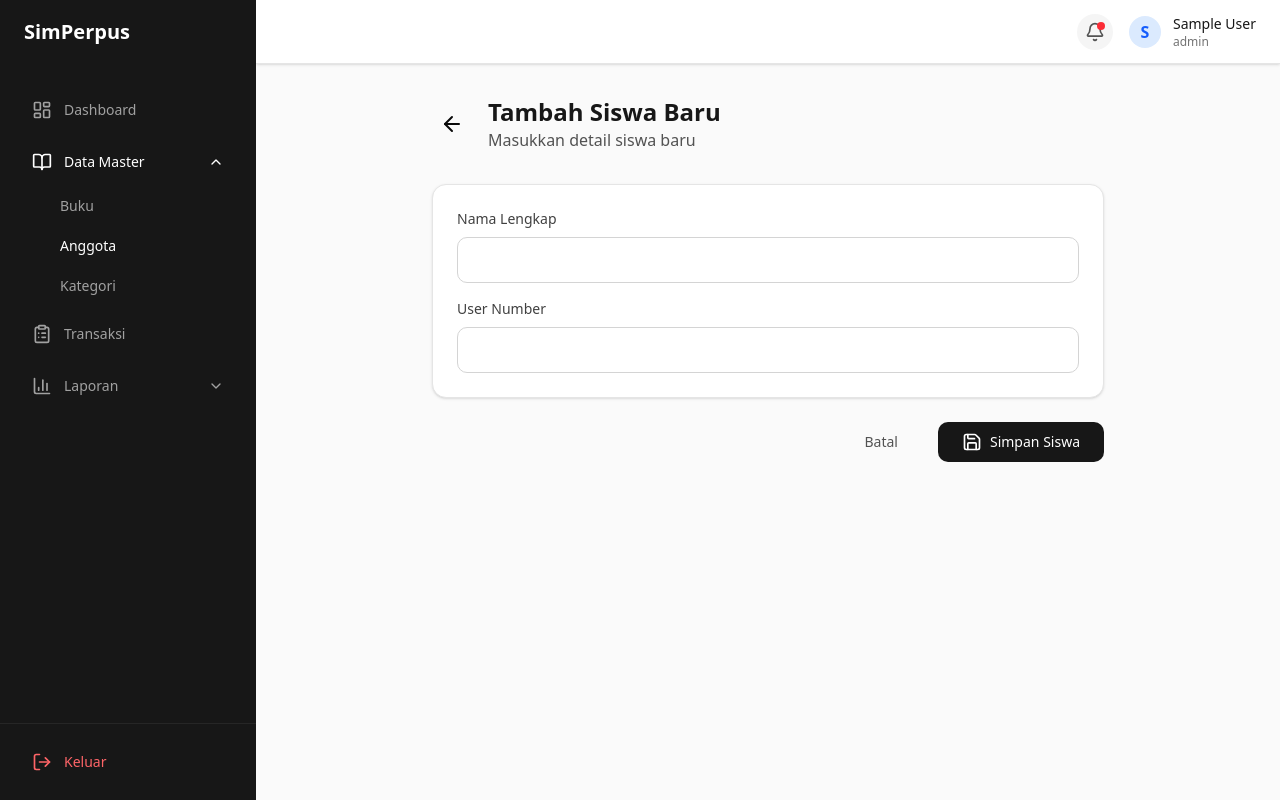
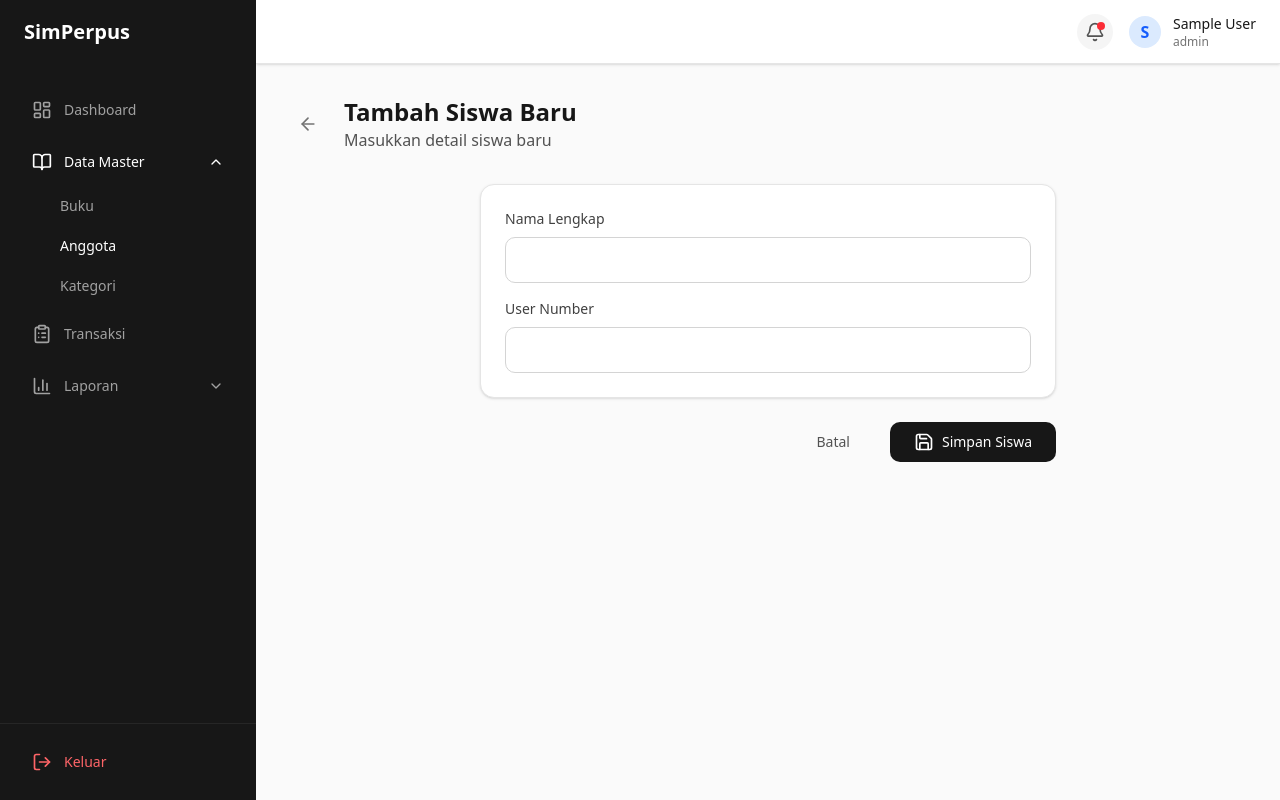
Before and after one commit to LianggaRistiana/sim-perpus, a React (Vite) app: page /dashboard/students/new in a window 1280 px wide. Built offline with nearby package versions, Linux system fonts and the light colour scheme; sample sign-in values are in the browser's storage.

Commit message:
fix: fix UI

```diff
--- a/src/pages/admin/StudentForm.tsx
+++ b/src/pages/admin/StudentForm.tsx
@@ -1,9 +1,10 @@
 import React, { useEffect, useState } from 'react';
 import { useNavigate, useParams } from 'react-router-dom';
-import { ArrowLeft, Save } from 'lucide-react';
+import { Save } from 'lucide-react';
 import { api } from '../../services/api';
 import { useToast } from '../../components/Toast';
 import type { Student } from '../../types';
+import BackButton from '../../components/BackButton';
 
 const StudentForm: React.FC = () => {
     const { id } = useParams<{ id: string }>();
@@ -74,14 +75,9 @@ const StudentForm: React.FC = () => {
 
     return (
         <div className="min-h-screen bg-neutral-50 p-8">
-            <div className="mx-auto max-w-2xl">
+            <div className="mx-auto">
                 <div className="mb-8 flex items-center gap-4">
-                    <button
-                        onClick={() => navigate('/dashboard/students')}
-                        className="rounded-lg p-2 hover:bg-neutral-200"
-                    >
-                        <ArrowLeft size={24} />
-                    </button>
+                    <BackButton to='/dashboard/students'></BackButton>
                     <div>
                         <h1 className="text-2xl font-bold text-neutral-900">
                             {isEditMode ? 'Edit Siswa' : 'Tambah Siswa Baru'}
@@ -92,7 +88,7 @@ const StudentForm: React.FC = () => {
                     </div>
                 </div>
 
-                <form onSubmit={handleSubmit} className="space-y-6">
+                <form onSubmit={handleSubmit} className="space-y-6 mx-auto max-w-xl">
                     <div className="rounded-xl border border-neutral-200 bg-white p-6 shadow-sm">
                         <div className="space-y-4">
                             <div>
--- a/src/pages/admin/StudentUpload.tsx
+++ b/src/pages/admin/StudentUpload.tsx
@@ -1,9 +1,10 @@
 import React, { useState } from 'react';
 import { useNavigate } from 'react-router-dom';
-import { ArrowLeft, Upload, FileText, AlertCircle, X, FileSpreadsheet, Trash2, Edit2, Check } from 'lucide-react';
+import { Upload, FileText, AlertCircle, X, FileSpreadsheet, Trash2, Edit2, Check } from 'lucide-react';
 import { api } from '../../services/api';
 import { useToast } from '../../components/Toast';
 import type { Student } from '../../types';
+import BackButton from '../../components/BackButton';
 
 const StudentUpload: React.FC = () => {
     const navigate = useNavigate();
@@ -160,12 +161,7 @@ const StudentUpload: React.FC = () => {
             {/* Left Column: Upload & Config */}
             <div className="flex w-full flex-col gap-6 md:w-1/3 md:min-w-[400px]">
                 <div className="flex items-center gap-4">
-                    <button
-                        onClick={() => navigate('/dashboard/students')}
-                        className="rounded-lg p-2 hover:bg-neutral-200"
-                    >
-                        <ArrowLeft size={24} />
-                    </button>
+                    <BackButton to="/dashboard/students"></BackButton>
                     <div>
                         <h1 className="text-xl font-bold text-neutral-900">Upload Siswa</h1>
                         <p className="text-sm text-neutral-600">Impor data dari CSV</p>
```
